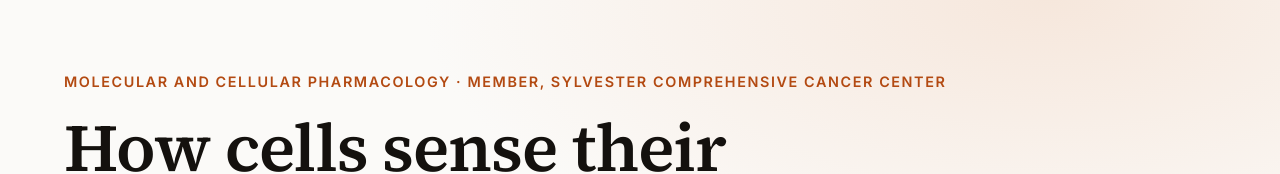
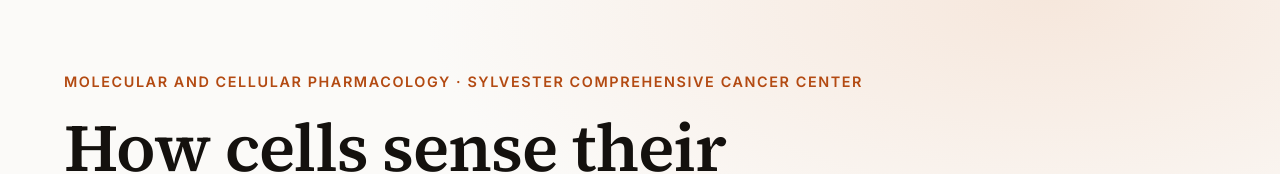
Before and after one commit to dangerisom/isomlab-website, an Astro site: page / in a window 1280 px wide. Shown: the part 125-299 px from the top of the page. Built offline with nearby package versions, Linux system fonts and the light colour scheme; Astro itself is replaced by a stand-in of ours.

Commit message:
Drop "Member," from the homepage eyebrow

```diff
--- a/src/pages/index.astro
+++ b/src/pages/index.astro
@@ -11,7 +11,7 @@ const recent = pubs.items.filter((p) => !p.embargoed).slice(0, 4);
 <Base>
   <section class="hero">
     <div class="wrap">
-      <p class="eyebrow">Molecular and Cellular Pharmacology&nbsp;· Member, Sylvester Comprehensive Cancer Center</p>
+      <p class="eyebrow">Molecular and Cellular Pharmacology&nbsp;· Sylvester Comprehensive Cancer Center</p>
       <h1>
         How cells sense their environment,{' '}
         <span class="alt">cooperate, and adapt to stress.</span>
```
